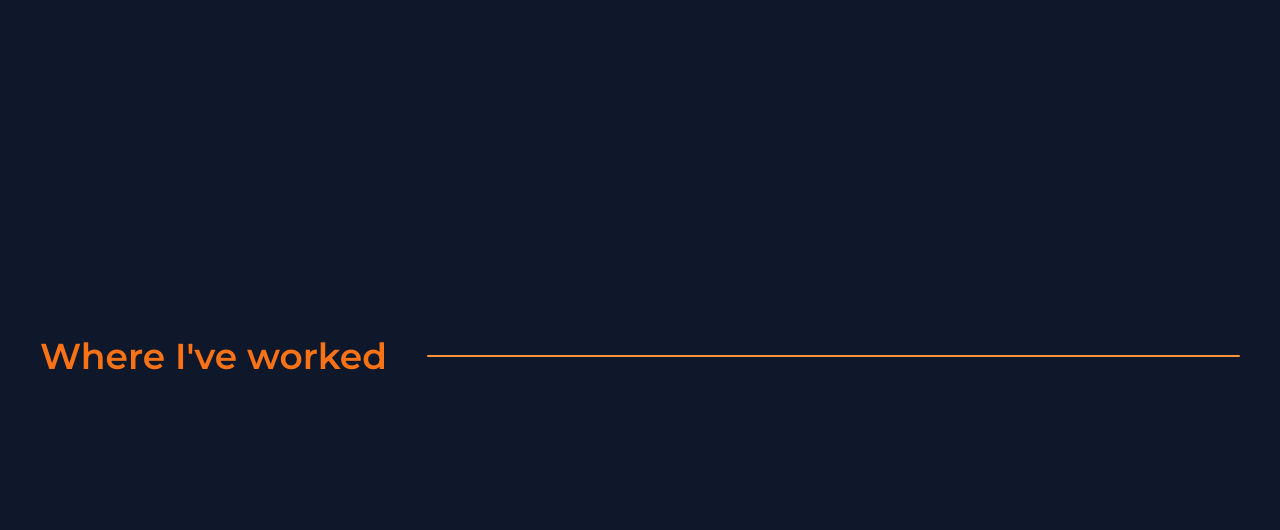
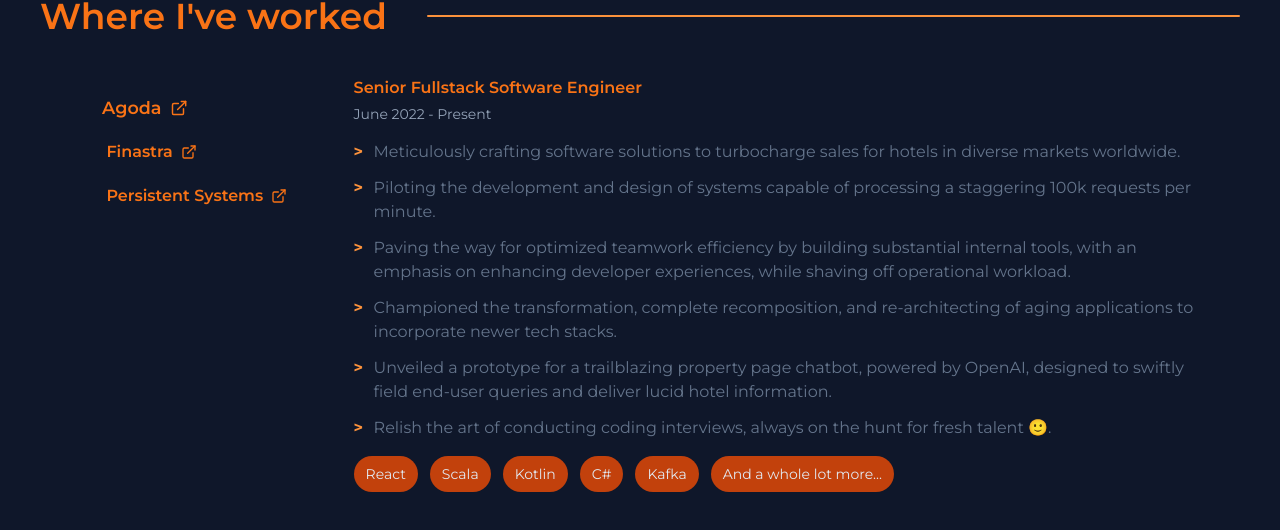
Before and after one commit to CharwekarAkshay/akshayportfolio, a Next.js app: page / in a window 1280 px wide. Shown: the part 1644-2174 px from the top of the page. Built offline with nearby package versions, Linux system fonts and the light colour scheme.

Commit message:
Large screen ready for work ex

```diff
--- a/app/components/About.tsx
+++ b/app/components/About.tsx
@@ -13,7 +13,7 @@
       </div>
       <div className="flex flex-col-reverse items-stretch justify-center gap-10 lg:flex lg:flex-row">
         <div className="flex-1">
-          <div className="relative h-[15rem] w-full overflow-clip rounded-xl md:h-[30rem] lg:h-[35rem] lg:w-[55rem]">
+          <div className="relative h-[15rem] w-full md:h-[30rem] lg:h-[35rem] lg:w-[55rem]">
             <Carousel />
           </div>
         </div>
--- a/app/components/Carousel.tsx
+++ b/app/components/Carousel.tsx
@@ -90,7 +90,7 @@
               paginate(-1);
             }
           }}
-          className="absolute h-full w-full"
+          className="absolute h-full w-full object-contain"
         />
       </AnimatePresence>
       <div
--- a/app/components/Experience.tsx
+++ b/app/components/Experience.tsx
@@ -1,4 +1,5 @@
-import React from "react";
+"use client";
+import Tabs from "./Tabs";
 
 const Experience = () => {
   return (
@@ -10,6 +11,9 @@
         Where I&apos;ve worked
         <div className="h-[2px] w-full flex-1 rounded bg-orange-400"></div>
       </div>
+      <div>
+        <Tabs />
+      </div>
     </section>
   );
 };
--- /dev/null
+++ b/app/components/Tabs.tsx
@@ -0,0 +1,201 @@
+import cx from "clsx";
+import { AnimatePresence, motion } from "framer-motion";
+import { useState } from "react";
+import { LuExternalLink } from "react-icons/lu";
+
+type Experience = {
+  company: string;
+  website?: string;
+  work: Array<{
+    position: string;
+    client?: string;
+    duration: string;
+    experience: Array<string>;
+    technologies?: Array<string>;
+  }>;
+};
+
+const Tabs = () => {
+  const experiences: Array<Experience> = [
+    {
+      company: "Agoda",
+      website: "https://www.agoda.com/",
+      work: [
+        {
+          position: "Senior Fullstack Software Engineer",
+          duration: "June 2022 - Present",
+          experience: [
+            "Meticulously crafting software solutions to turbocharge sales for hotels in diverse markets worldwide.",
+            "Piloting the development and design of systems capable of processing a staggering 100k requests per minute.",
+            "Paving the way for optimized teamwork efficiency by building substantial internal tools, with an emphasis on enhancing developer experiences, while shaving off operational workload.",
+            "Championed the transformation, complete recomposition, and re-architecting of aging applications to incorporate newer tech stacks.",
+            "Unveiled a prototype for a trailblazing property page chatbot, powered by OpenAI, designed to swiftly field end-user queries and deliver lucid hotel information.",
+            "Relish the art of conducting coding interviews, always on the hunt for fresh talent 🙂.",
+          ],
+          technologies: [
+            "React",
+            "Scala",
+            "Kotlin",
+            "C#",
+            "Kafka",
+            "And a whole lot more...",
+          ],
+        },
+      ],
+    },
+    {
+      company: "Finastra",
+      website: "https://www.finastra.com/",
+      work: [
+        {
+          position: "Associate Software Engineer",
+          duration: "April 2021 - May 2022",
+          experience: [
+            "Engineered a next-gen user interface portal for managing corporate banking loans, providing tailored solutions for multiple banks.",
+            "Served as a full stack developer, creating APIs using Spring Boot and developing a highly customizable frontend with the help of Angular, while ensuring adherence to Angular's best practices.",
+            "Designed unique dashboards (silver, gold, and platinum levels) with superior user experiences, which provided valuable data insights and allowed users to modify them according to their specific requirements.",
+            "Enhanced user experience by enabling users to fully customize their dashboard, developed with Angular and Java SDUI.",
+            "Ensured global website compliance by working on WCAG 2.0 standards.",
+          ],
+          technologies: ["Angular", "Angular Material UI", "Java 8", "Spring"],
+        },
+      ],
+    },
+    {
+      company: "Persistent Systems",
+      website: "https://www.persistent.com/",
+      work: [
+        {
+          position: "Software Engineer",
+          duration: "Sept 2020 - Feb 2021",
+          client: "Robo Advisory Firm (Singapore)",
+          experience: [
+            "Aimed to deliver a robust application enabling clients to invest money and achieve their financial goals. Designed an architecture integrating a trading platform to heighten client revenue. Additionally, created a bespoke platform for experienced users to directly invest in stocks.",
+            "Functioned as a backend developer.",
+            "Collaborated closely with architects to design a distributed system.",
+            "Created secure and robust API to protect financial transactions.",
+            "Managed the asynchronous flow of application and handled multiple transactions.",
+          ],
+          technologies: [
+            "AWS",
+            "Docker",
+            "Kubernetes",
+            "Node.js (Express)",
+            "React",
+          ],
+        },
+        {
+          position: "Software Engineer",
+          duration: "June 2019 - Sept 2020",
+          client: "Insurance Company (America)",
+          experience: [
+            "Provided a reliable application aiming at facilitating end users in purchasing bonds, a key revenue driver for the company, along with a considerable improvement in the mobile experience empowers drastically increased mobile-based bond purchases.",
+            "Served as a UI developer.",
+            "Worked across multiple teams.",
+            "Managed the deployment on the staging server amongst other DevOps responsibilities.",
+            "Engaged in customer communication and provided team support.",
+          ],
+          technologies: [
+            "Angular",
+            "Cypress",
+            "Docker",
+            "Java 8",
+            "Spring Boot",
+          ],
+        },
+        {
+          position: "Intern",
+          duration: "January 2019 - June 2019",
+          experience: [
+            "Received hands-on training with Angular and Node.js.",
+            "Acquired skills to build robust and reusable components.",
+            "Gained fundamental insights about industry operations.",
+            "Gained experience working in a banking domain application.",
+          ],
+          technologies: ["Angular", "Node.js", "Selenium"],
+        },
+      ],
+    },
+  ];
+
+  const [selectedTab, setSelectedTab] = useState(experiences[0]);
+
+  return (
+    <div className="flex flex-row items-start justify-evenly">
+      <ul className="flex flex-col items-start space-y-5 p-5">
+        {experiences.map((experience, index) => (
+          <li
+            key={experience.company}
+            className={cx(
+              "flex cursor-pointer flex-row items-center justify-center gap-2 font-semibold text-orange-500",
+              {
+                "scale-110": selectedTab.company === experience.company,
+              },
+            )}
+            onClick={() => setSelectedTab(experience)}
+          >
+            {experience.company}
+            {experience.website && (
+              <a href={experience.website} target="_blank">
+                <LuExternalLink />
+              </a>
+            )}
+          </li>
+        ))}
+      </ul>
+      <AnimatePresence mode="wait">
+        <motion.div
+          key={selectedTab ? selectedTab.company : "empty"}
+          initial={{ y: 10, opacity: 0 }}
+          animate={{ y: 0, opacity: 1 }}
+          exit={{ y: -10, opacity: 0 }}
+          transition={{ duration: 0.2 }}
+          className="min-h-[80vh] w-[70%] text-slate-500"
+        >
+          {selectedTab ? (
+            <div className="flex flex-col items-start space-y-5">
+              {selectedTab.work.map((work, index) => (
+                <div key={index} className="flex flex-col space-y-4">
+                  <div className="flex flex-row items-center justify-between">
+                    <div className="flex flex-col items-start space-y-1">
+                      <div className="font-semibold text-orange-500">
+                        {work.position}
+                      </div>
+                      <div className="text-sm text-slate-400">
+                        {work.duration}
+                      </div>
+                    </div>
+                  </div>
+                  <ul className="flex list-none flex-col items-start space-y-3">
+                    {work.experience.map((experience, index) => (
+                      <li
+                        key={index}
+                        className="flex before:mr-4 before:w-1 before:font-bold before:text-orange-400 before:content-['>']"
+                      >
+                        {experience}
+                      </li>
+                    ))}
+                  </ul>
+                  {work.technologies && (
+                    <div className="flex flex-row items-center justify-start space-x-3">
+                      {work.technologies.map((technology, index) => (
+                        <div
+                          key={index}
+                          className="flex flex-row items-center justify-center rounded-full bg-orange-700 px-3 py-2 text-sm text-slate-200"
+                        >
+                          {technology}
+                        </div>
+                      ))}
+                    </div>
+                  )}
+                </div>
+              ))}
+            </div>
+          ) : null}
+        </motion.div>
+      </AnimatePresence>
+    </div>
+  );
+};
+
+export default Tabs;
--- a/app/globals.css
+++ b/app/globals.css
@@ -9,3 +9,6 @@
 .section-heading {
   @apply flex flex-row items-center gap-10 text-4xl font-semibold text-orange-500;
 }
+::selection {
+  @apply bg-slate-700
+}
```
